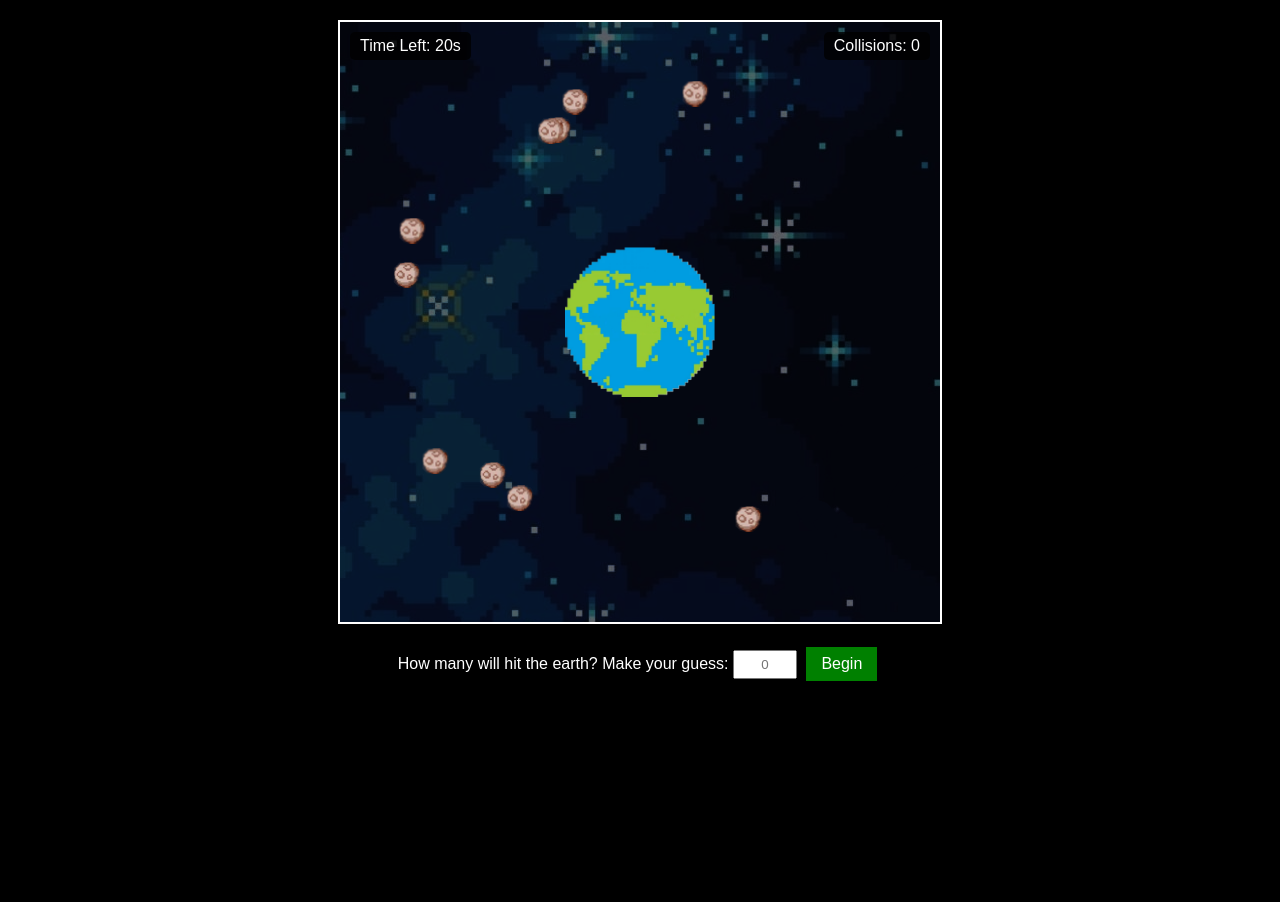
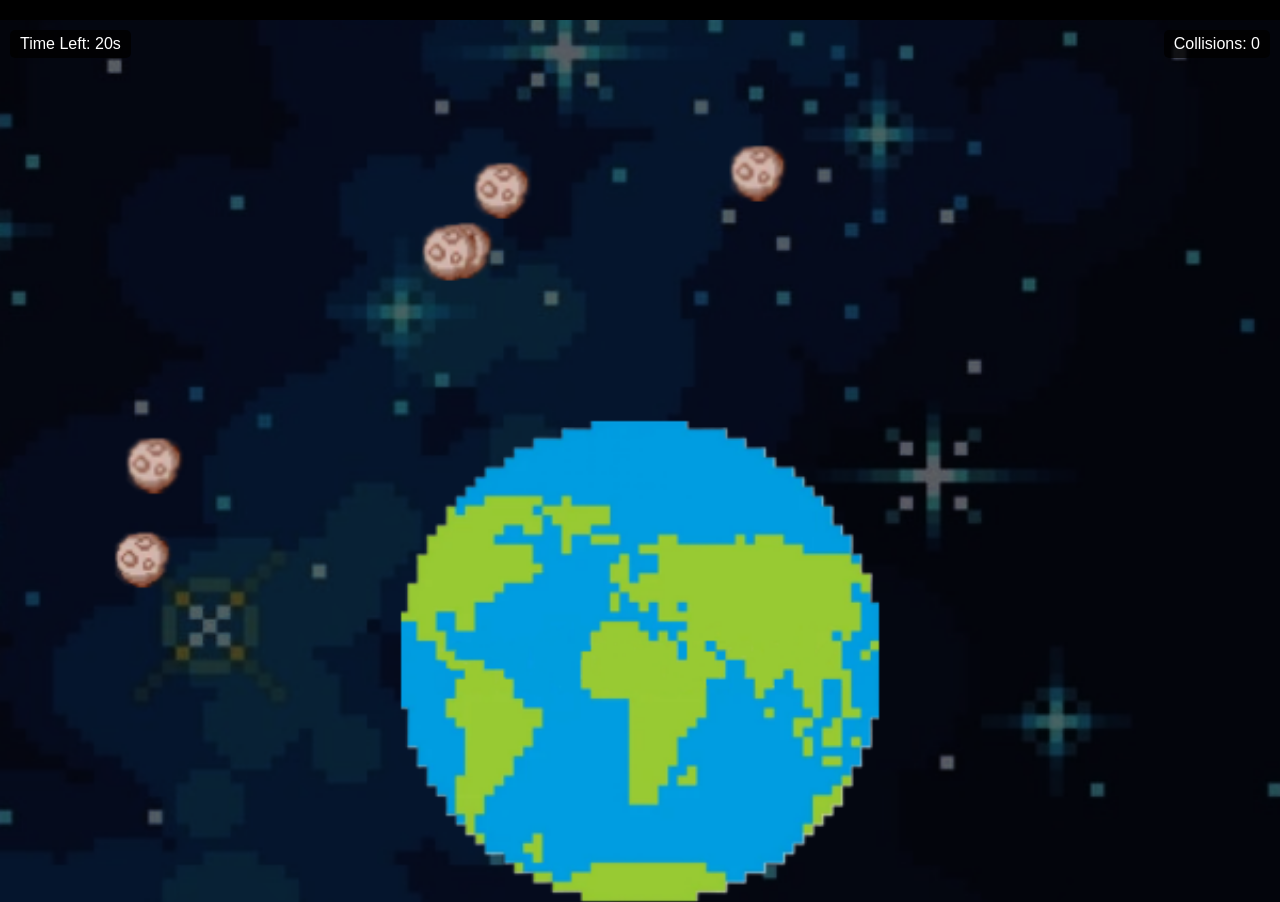
Before and after one commit to GrantBeverley/EarthStrike, a plain HTML site: page index.html in a window 1280 px wide. Shown: the top 902 px of the page. Before the commit the page ends 800 px from the top, so only its background shows below. Drawn offline with Linux system fonts and the light colour scheme.

Commit message:
Add files via upload

```diff
--- a/script.js
+++ b/script.js
@@ -1,7 +1,11 @@
 const canvas = document.getElementById("gameCanvas");
 const ctx = canvas.getContext("2d");
-canvas.width = 600;
-canvas.height = 600;
+
+// Set default canvas dimensions
+const defaultWidth = 600;
+const defaultHeight = 600;
+canvas.width = defaultWidth;
+canvas.height = defaultHeight;
 
 // Load images
 const earthImage = new Image();
@@ -47,11 +51,12 @@ function drawBackground() {
     ctx.drawImage(spaceBackground, bgX, bgY, spaceBackground.width, spaceBackground.height);
 }
 
-// Draw Earth using your custom image
+// Draw Earth using your custom image (increased size by 50%)
 function drawEarth() {
-    const earthSize = 150; // Adjust size to fit nicely in the canvas
+    const earthSize = 150 * 1.5; // Increase size by 50%
     ctx.drawImage(earthImage, 300 - earthSize / 2, 300 - earthSize / 2, earthSize, earthSize);
 }
+
 
 // Draw meteors using the custom meteor image (reduced size by 50%)
 function drawMeteors() {
@@ -92,6 +97,20 @@ function resetGameDisplay() {
     document.getElementById("guess").value = "";
 }
 
+// Dynamically resize the canvas
+function resizeCanvas() {
+    const container = document.getElementById("game-container");
+    const containerWidth = container.offsetWidth;
+    const scaleFactor = containerWidth / defaultWidth;
+
+    canvas.style.width = `${containerWidth}px`;
+    canvas.style.height = `${defaultHeight * scaleFactor}px`;
+}
+
+// Resize the canvas when the window resizes
+window.addEventListener("resize", resizeCanvas);
+window.addEventListener("load", resizeCanvas);
+
 // Update game
 function update() {
     if (!gameRunning) return;
@@ -102,6 +121,8 @@ function update() {
     drawMeteors();
     drawExplosions();
 
+    const earthRadius = (150 * 1.5) / 2; // Earth's updated radius
+
     meteors.forEach(meteor => {
         if (!meteor.collided) {
             meteor.x += meteor.dx;
@@ -110,7 +131,7 @@ function update() {
             // Adjusted collision detection
             const meteorCollisionRadius = 26 / 2; // Half the new meteor height
             let dist = Math.hypot(meteor.x - 300, meteor.y - 300); // Distance between meteor and Earth center
-            if (dist < 75 + meteorCollisionRadius) { // Earth's radius (75) + Meteor collision radius
+            if (dist < earthRadius + meteorCollisionRadius) { // Earth's radius + Meteor collision radius
                 meteor.collided = true;
                 collisionCount++;
                 document.getElementById("collision-count").textContent = collisionCount;
@@ -122,6 +143,7 @@ function update() {
     cleanupExplosions();
     requestAnimationFrame(update);
 }
+
 
 // Start game logic
 function startGame() {
--- a/styles.css
+++ b/styles.css
@@ -9,34 +9,19 @@ body {
 
 #game-container {
     position: relative;
-    width: 600px;
-    height: 600px;
+    max-width: 100%;
+    height: auto;
     margin: 20px auto;
-    border: 2px solid white;
-}
-
-#collision-counter, #timer {
-    position: absolute;
-    background: rgba(0, 0, 0, 0.8);
-    padding: 5px 10px;
-    border-radius: 5px;
-    font-size: 16px;
-}
-
-#collision-counter {
-    top: 10px;
-    right: 10px;
-}
-
-#timer {
-    top: 10px;
-    left: 10px;
+    display: inline-block;
+    width: 100%; /* Ensure the container adjusts to screen size */
 }
 
 canvas {
-    background-color: #000;
+    width: 100%; /* Make the canvas responsive */
+    height: auto; /* Maintain aspect ratio */
     display: block;
     margin: 0 auto;
+    background: black; /* Background color in case image doesn't load */
 }
 
 #controls {
@@ -70,3 +55,22 @@ button:hover {
 #playAgainButton:hover {
     background-color: darkred;
 }
+
+#collision-counter,
+#timer {
+    position: absolute;
+    background: rgba(0, 0, 0, 0.8);
+    padding: 5px 10px;
+    border-radius: 5px;
+    font-size: 16px;
+}
+
+#collision-counter {
+    top: 10px;
+    right: 10px;
+}
+
+#timer {
+    top: 10px;
+    left: 10px;
+}
```
Also changed, not shown: index.html (line endings or trailing spaces).
